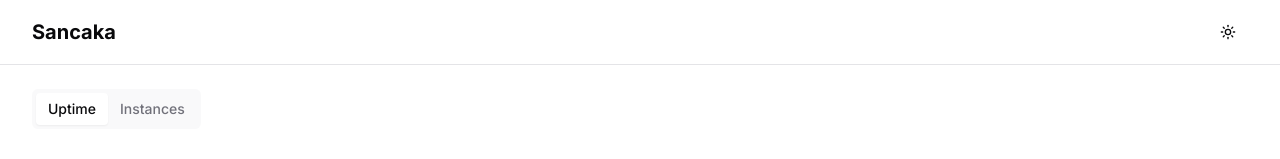
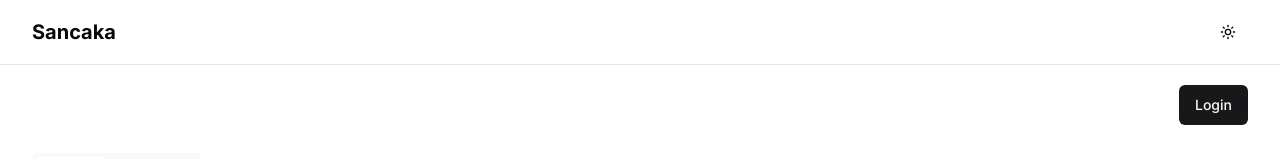
Before and after one commit to munirverse/sancaka, a Next.js app: page / in a window 1280 px wide. Shown: the top 159 px of the page. Built offline with nearby package versions, Linux system fonts and the light colour scheme; no server answers; the database is empty.

Commit message:
feat: add account navigation component

```diff
--- a/app/page.tsx
+++ b/app/page.tsx
@@ -7,6 +7,7 @@ import { AddMonitoringInstance } from "@/components/add-monitoring-instance";
 import { MonitoringInstancesTable } from "@/components/monitoring-instances-table";
 import { ModeToggle } from "@/components/mode-toggle";
 import { useGetStatsQuery } from "@/lib/features/stats/statsHook";
+import { AccountNavigation } from "@/components/account-navigation";
 
 export default function DashboardPage() {
   const { data: stats } = useGetStatsQuery("", {
@@ -22,6 +23,7 @@ export default function DashboardPage() {
           <ModeToggle />
         </div>
       </header>
+      <AccountNavigation />
       <main className="container py-6">
         <Tabs defaultValue="uptime">
           <TabsList className="mb-6 bg-muted/50">
--- /dev/null
+++ b/components/account-navigation.tsx
@@ -0,0 +1,74 @@
+"use client";
+
+import { useState } from "react";
+import Link from "next/link";
+import { usePathname } from "next/navigation";
+// import { useAuth } from "@/contexts/auth-context"
+import { Button } from "@/components/ui/button";
+import { Avatar, AvatarFallback, AvatarImage } from "@/components/ui/avatar";
+import {
+  DropdownMenu,
+  DropdownMenuContent,
+  DropdownMenuItem,
+  DropdownMenuSeparator,
+  DropdownMenuTrigger,
+} from "@/components/ui/dropdown-menu";
+import { LogOut, User } from "lucide-react";
+
+export function AccountNavigation() {
+  const user: boolean | { avatar: string; username: string } = false;
+
+  //   const { user, logout } = useAuth()
+  const pathname = usePathname();
+  const [open, setOpen] = useState(false);
+
+  // Don't show account navigation on auth pages
+  if (pathname === "/login" || pathname === "/signup") {
+    return null;
+  }
+
+  return (
+    <div className="mt-4">
+      <div className="container flex h-12 items-center justify-end">
+        {user ? (
+          <DropdownMenu open={open} onOpenChange={setOpen}>
+            <DropdownMenuTrigger asChild>
+              {/* <Button variant="ghost" className="flex items-center gap-2 px-2">
+                <Avatar className="h-8 w-8">
+                  <AvatarImage
+                    src={user.avatar || "/placeholder.svg"}
+                    alt={user.username}
+                  />
+                  <AvatarFallback>
+                    {user.username.charAt(0).toUpperCase()}
+                  </AvatarFallback>
+                </Avatar>
+                <span className="font-medium">{user.username}</span>
+              </Button> */}
+            </DropdownMenuTrigger>
+            <DropdownMenuContent align="end" className="w-56">
+              <DropdownMenuItem asChild>
+                <Link href="/account" className="flex items-center">
+                  <User className="mr-2 h-4 w-4" />
+                  <span>Account Settings</span>
+                </Link>
+              </DropdownMenuItem>
+              <DropdownMenuSeparator />
+              <DropdownMenuItem
+                // onClick={logout}
+                className="text-red-500 focus:text-red-500"
+              >
+                <LogOut className="mr-2 h-4 w-4" />
+                <span>Log out</span>
+              </DropdownMenuItem>
+            </DropdownMenuContent>
+          </DropdownMenu>
+        ) : (
+          <Button asChild>
+            <Link href="/login">Login</Link>
+          </Button>
+        )}
+      </div>
+    </div>
+  );
+}
```
